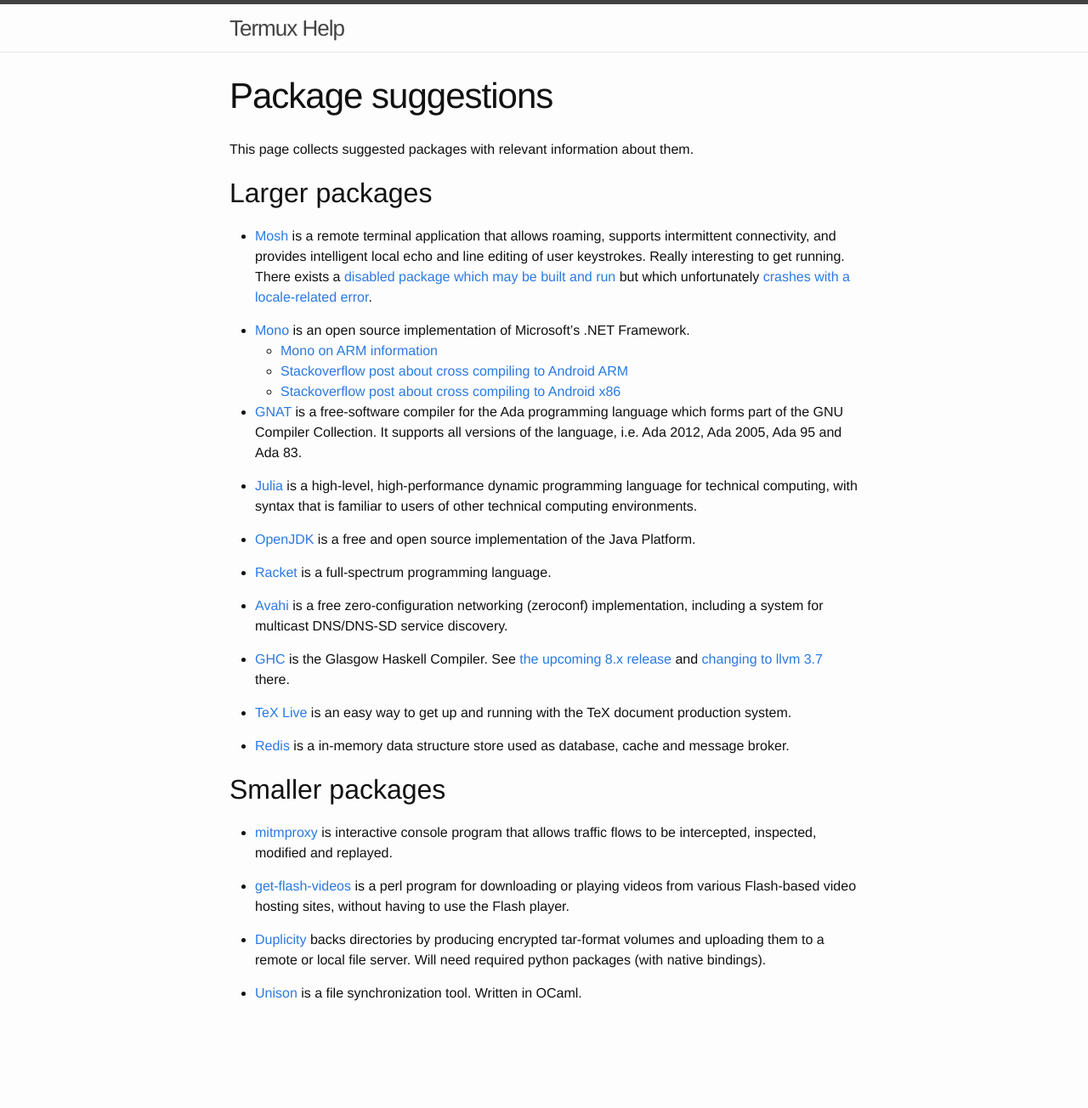
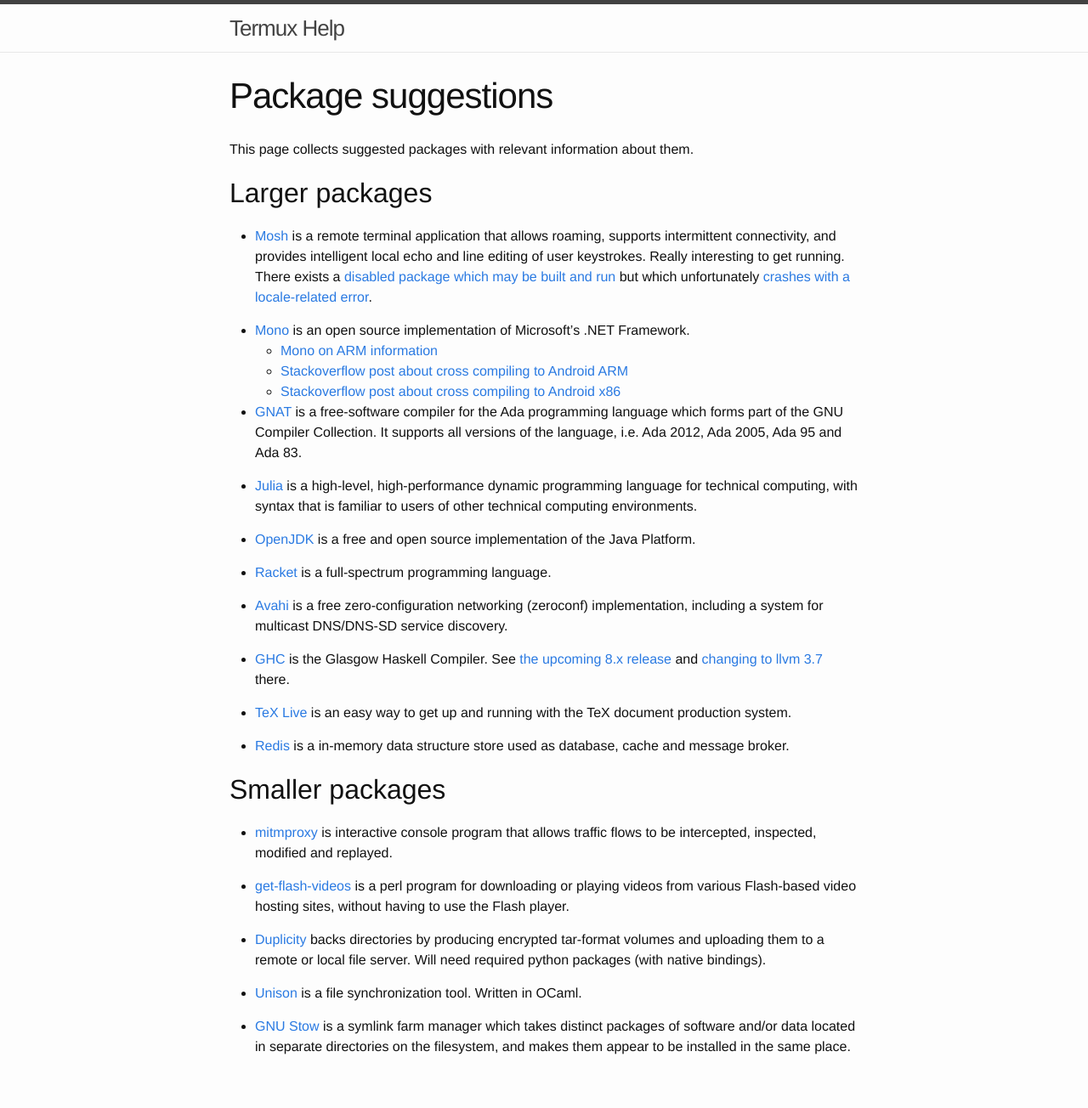
Before and after one commit to termux/termux.github.io, a Jekyll site: the page built from package-suggestions.md, in a window 1280 px wide. Shown: the whole page at 85% size. Built offline with Jekyll 4.4.1, drawn with Linux system fonts in a browser that asks for light colours; before the commit the page ends 1241 px from its top, so only the background shows below that.

Commit message:
Add GNU Stow as package suggestion

```diff
--- a/package-suggestions.md
+++ b/package-suggestions.md
@@ -42,3 +42,5 @@
 - [Duplicity](http://duplicity.nongnu.org/) backs directories by producing encrypted tar-format volumes and uploading them to a remote or local file server. Will need required python packages (with native bindings).
 
 - [Unison](https://www.cis.upenn.edu/~bcpierce/unison/) is a file synchronization tool. Written in OCaml.
+
+- [GNU Stow](https://www.gnu.org/software/stow/) is a symlink farm manager which takes distinct packages of software and/or data located in separate directories on the filesystem, and makes them appear to be installed in the same place.
```
